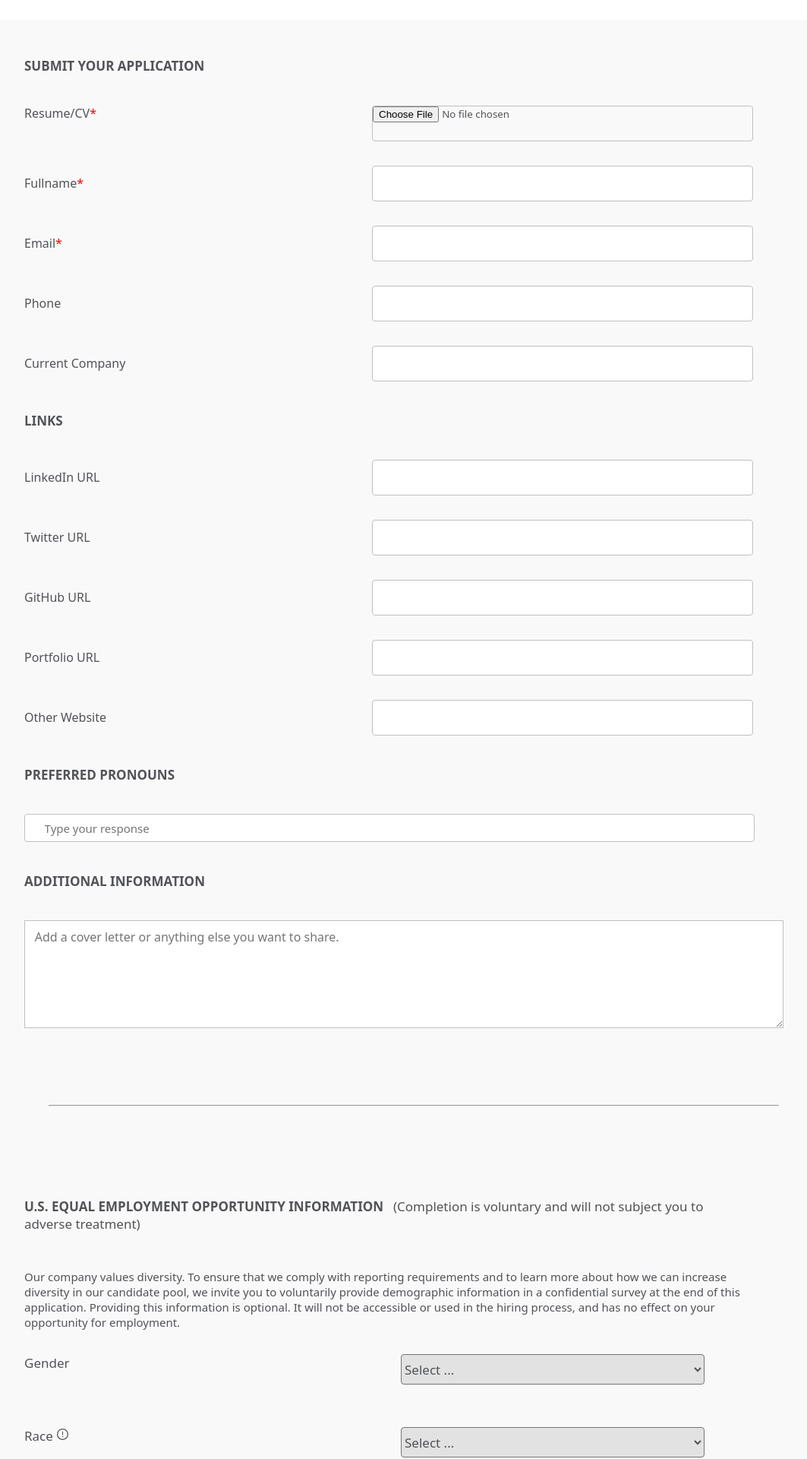
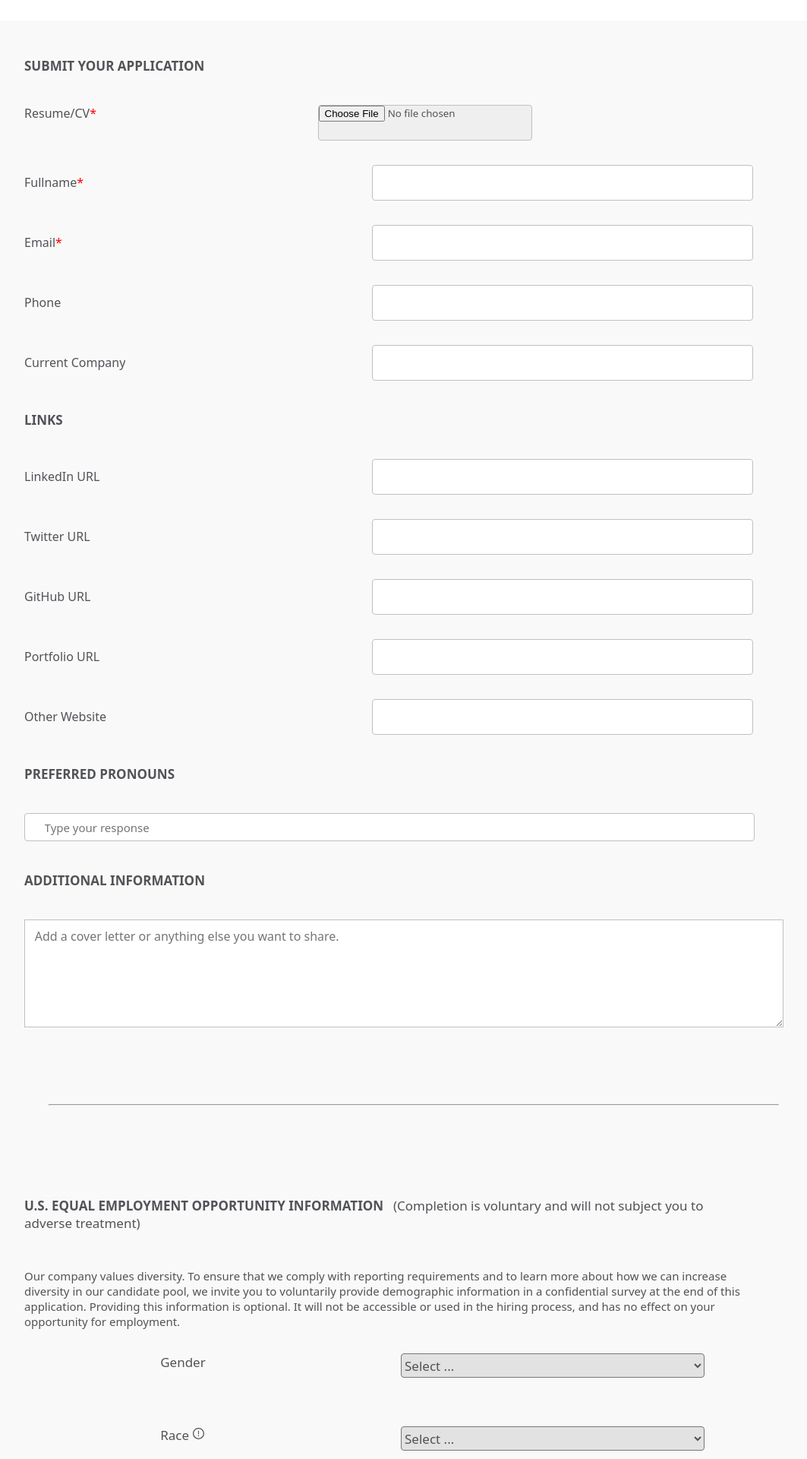
Before and after one commit to BirinderSingh2410/React-Form, a React (Create React App) app: page / in a window 1280 px wide. Shown: the part 220-2140 px from the top of the page at 76% size, without its empty margins (128-1191 px from the left). Built offline with nearby package versions, Linux system fonts and the light colour scheme.

Commit message:
Done Validations

```diff
--- a/src/components/Details/Details.tsx
+++ b/src/components/Details/Details.tsx
@@ -8,6 +8,7 @@ import { RaceDropDown } from '../RaceDropDown/RaceDropDown';
 import { useForm } from 'react-hook-form';
 import { ErrorMessage } from '@hookform/error-message';
 import { getNameOfDeclaration } from 'typescript';
+import { getValue } from '@testing-library/user-event/dist/utils';
 
 
 const DetailBlock = styled.form`
@@ -131,15 +132,24 @@ type FormType = {
 }
 
 export const Details = () => {
+    const {register,handleSubmit,formState:{errors},watch} = useForm<FormType>();
     const[moredetail,showDetail] = useState(false);
-    const {register,handleSubmit,formState:{errors}} = useForm<FormType>();
+    const[gendervaluechange,setGender] =useState(false);
+    const gendervalue = watch('gender');
 
     function dropdown(){
         showDetail(!moredetail);
     }
 
-    const FormSubmit = handleSubmit((data) => console.log(data));
-    console.log();
+    const FormSubmit = handleSubmit((data) =>{
+        if(gendervalue != 'Select ...'){
+            setGender(false)
+            console.log(data);
+        }
+        else{
+            setGender(true);
+        }
+    })
     return (
         <DetailBlock onSubmit={FormSubmit}>
             <Headings >SUBMIT YOUR APPLICATION</Headings>
@@ -151,29 +161,30 @@ export const Details = () => {
 
             <Input label="Email" errormessage="This Field is Required" error={errors.email} typeinput="email" required={true} register={{...register('email',{required:true,})}}/>
 
-            <Input label="Phone" errormessage="" typeinput='phone' error={null} required={false} register={{...register('phone',{max:13})}}/>
+            <Input label="Phone" errormessage="Enter the valid Number" typeinput='tel' error={errors.phone} required={false} register={{...register('phone')}}/>
 
             <Input label="Current Company" errormessage="" error={null} typeinput="text" required={false} register={{...register('currentcompany')}}/>
 
             <Headings>LINKS</Headings>
 
 
-            <Input label="LinkedIn URL" errormessage="" typeinput='text' error={null} required={false} register={{...register('linkedin',{required:true})}}/>
+            <Input label="LinkedIn URL" errormessage="Enter the valid value" typeinput='email' error={errors.linkedin} required={false} register={{...register('linkedin',{required:true})}}/>
 
-            <Input label="Twitter URL" typeinput="text" errormessage="" error={null} required={false} register={{...register('twitter')}}/>
+            <Input label="Twitter URL" typeinput="email" errormessage="" error={null} required={false} register={{...register('twitter')}}/>
 
-            <Input label="GitHub URL" typeinput="text" errormessage="" required={false} error={null} register={{...register('github')}}/>
+            <Input label="GitHub URL" typeinput="email" errormessage="" required={false} error={null} register={{...register('github')}}/>
 
-            <Input label="Portfolio URL" typeinput='text' errormessage="" error={null} required={false} register={{...register('portfolio')}}/>
+            <Input label="Portfolio URL" typeinput='email' errormessage="" error={null} required={false} register={{...register('portfolio')}}/>
 
             <Input label="Other Website" typeinput="text" errormessage="" error={null} required={false} register={{...register('other')}}/>
 
             <Headings>PREFERRED PRONOUNS</Headings>
-            <Resopnse placeholder='Type your response' {...register('response')}/>
+            <Resopnse placeholder='Type your response' {...register('response',{maxLength:15})}/>
+            {errors.response ? <small style={{color:"red",margin:"0 12.5%"}}>MAX 15 Characters Allowed</small>:null}
 
             <Headings >ADDITIONAL INFORMATION</Headings>
-            <CoverLetter placeholder='Add a cover letter or anything else you want to share.' {...register('additionalinfo')}/>
-
+            <CoverLetter placeholder='Add a cover letter or anything else you want to share.' {...register('additionalinfo',{minLength:30})} />
+            {errors.additionalinfo &&(<small style={{color:"red",margin:"0 12.5%"}}>Minimum 50 characters Required</small>)}
             <HorizontalLine />
 
             <USEmployeeHeading>U.S. EQUAL EMPLOYMENT OPPORTUNITY INFORMATION</USEmployeeHeading>
@@ -181,12 +192,12 @@ export const Details = () => {
                 Our company values diversity. To ensure that we comply with reporting requirements and to learn more about how we can increase diversity in our candidate pool, we invite you to voluntarily provide demographic information in a confidential survey at the end of this application. Providing this information is optional. It will not be accessible or used in the hiring process, and has no effect on your opportunity for employment.
             </USEmployeeContent>
 
-            <SelectionForm Icon={null} selectionlabel='Gender' option={optiontag[0]} register={{...register('gender',{required:true})}} />
+            <SelectionForm Icon={null} selectionlabel='Gender' rightoption={gendervaluechange} option={optiontag[0]} register={{...register('gender',{required:true,})}} />
 
-            <SelectionForm Icon={<AiOutlineExclamationCircle onClick={dropdown} />} selectionlabel='Race'  option={optiontag[1]} register={{...register('race',{required:true})}} />
+            <SelectionForm Icon={<AiOutlineExclamationCircle onClick={dropdown} />} rightoption={false} selectionlabel='Race'  option={optiontag[1]} register={{...register('race',{required:true})}} />
             {moredetail ? <RaceDropDown/> : null}
 
-            <SelectionForm Icon={null} selectionlabel='Veteran Status' option={optiontag[2]} register={{...register('veteranstatus',{required:true})}} />
+            <SelectionForm Icon={null} selectionlabel='Veteran Status' rightoption={false} option={optiontag[2]} register={{...register('veteranstatus',{required:true})}} />
 
             <Captcha>
                 <ReCAPTCHA  className='recaptcha' sitekey="6Le1kc8eAAAAAOuMLNQ9MfWQcymXd8rV5dGDRdaE"/>
--- a/src/components/Input/Input.tsx
+++ b/src/components/Input/Input.tsx
@@ -44,13 +44,7 @@ const UploadResume = styled.input`
     border: 0.2px solid silver;
     background-color:#EFEFEF;
     margin:auto;
-    .pin-icon{
-        font-size:17px;
-    }
-    :hover
-    {
-        cursor:pointer;
-    }
+    text-align:center;
 `;
 
 interface InputProps{
@@ -67,7 +61,7 @@ export const Input :React.FC<InputProps> =({label,typeinput,register,required,er
     return (
     <InputBlock>
         {required ? <RequiredLabel>{label}</RequiredLabel> : <Label>{label}</Label>}
-        {typeinput === "submit" ? <UploadResume style={{display:"none"}}/>: <InputTextBlock><InputBar type={typeinput} {...register}/>{error ? <small style={{color:"red"}}>{errormessage}</small>:null}</InputTextBlock>}
+        {typeinput === "file" ? <UploadResume type={typeinput}/> : <InputTextBlock><InputBar type={typeinput} {...register}/>{error ? <small style={{color:"red"}}>{errormessage}</small>:null}</InputTextBlock>}
     </InputBlock>
   )
 }
--- a/src/components/SelectionForm/SelectionForm.tsx
+++ b/src/components/SelectionForm/SelectionForm.tsx
@@ -10,16 +10,12 @@ const SelectionFormBlock = styled.div`
     margin-top:4vh;
     display:flex;
     justify-content:space-between;
-    flex-grow:2;
     p{
         font-size:17px;
     }
-    div{
-        margin-right:20%;
-    }
     select{
         width:400px;
-        height:40px;
+        height:32px;
         background-color:#E2E2E2;
         color:#515357;
         font-size:17px;
@@ -30,23 +26,30 @@ const SelectionFormBlock = styled.div`
 
 `;
 
-
-
+const ParaBlock = styled.div`
+    margin-left:20%;
+`
+const SelectionBlock = styled.div`
+    display:flex;
+    flex-direction:column;
+`
 
 interface SelectionProp{
     selectionlabel:string;
     option:string[];
     Icon:JSX.Element | null;
     register:any,
+    rightoption:boolean
 }
 
-export const SelectionForm : React.FC<SelectionProp> = ({selectionlabel,option,Icon,register,}) => {
+export const SelectionForm : React.FC<SelectionProp> = ({selectionlabel,option,Icon,register,rightoption}) => {
   return (
     <SelectionFormBlock>
-        <div>
+        <ParaBlock>
             <p>{selectionlabel} {Icon}</p>
-        </div>
-        <select {...register}>
+        </ParaBlock>
+        <SelectionBlock>
+            <select  {...register}>
                 {
                     option.map((i) =>{
                         return(
@@ -56,6 +59,8 @@ export const SelectionForm : React.FC<SelectionProp> = ({selectionlabel,option,I
                 }
                 <img src={DownArrow}/>
             </select>
+            {rightoption ? <small style={{color:"red"}}>Select valid option</small>:null}
+        </SelectionBlock>
     </SelectionFormBlock>
   )
 }
```
Lines whose indentation alone changed are shown as unchanged.
